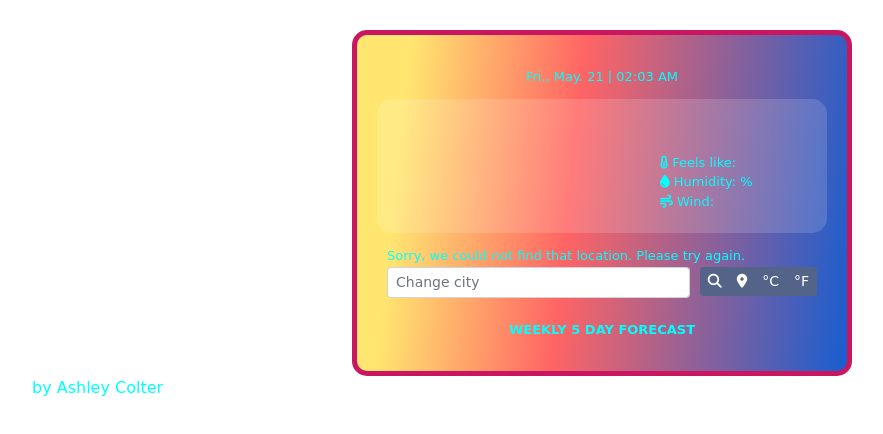
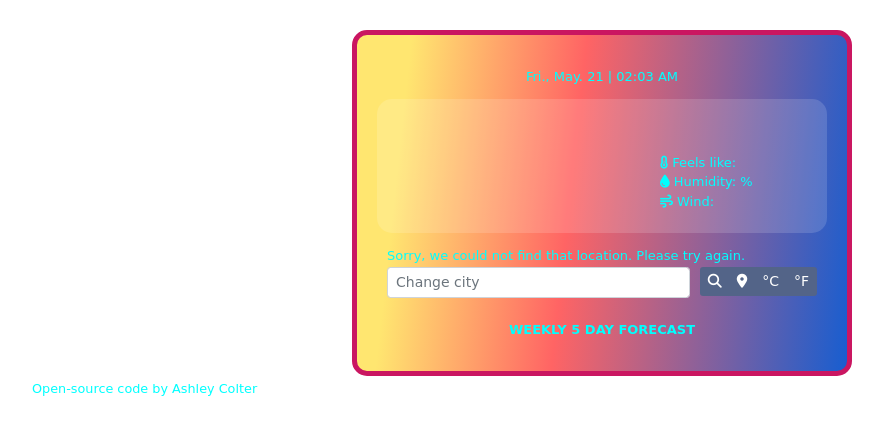
Before and after one commit to AshleyColter/Weather-App-project, a plain HTML site: page index.html in a window 1280 px wide. Shown: the whole page, without its empty margins (38-921 px from the left). Drawn offline with nearby package versions, Linux system fonts and the light colour scheme; no server answers; files whose address does not match are found by name.

Commit message:
Update index.html

```diff
--- a/index.html
+++ b/index.html
@@ -121,9 +121,12 @@
           </section>
         </div>
       </div>
-
-
+      <small >
+          <a herf="https://github.com/AshleyColter/Weather-App-project.git"
+          target="_blank"
+          >Open-source code</a>
           by Ashley Colter
+        </small>
 
 <script src="src/script.js"></script>
 </body>
```
